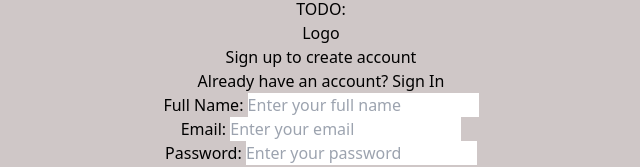
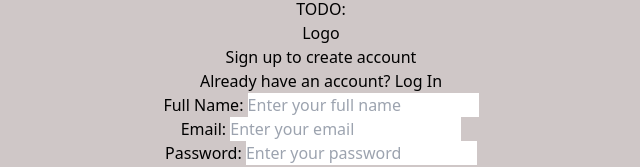
Before and after one commit to AtharvKolekar/BlogWithAppwrite, a React (Vite) app: page /signup in a window 1280 px wide. Shown: the part 131-298 px from the top of the page, without its empty margins (319-959 px from the left). Built offline with nearby package versions, Linux system fonts and the light colour scheme; no server answers.

Commit message:
basic change

```diff
--- a/src/components/Signup.jsx
+++ b/src/components/Signup.jsx
@@ -41,7 +41,7 @@ function Signup() {
                         to="/login"
                         className="font-medium text-primary transition-all duration-200 hover:underline"
                     >
-                        Sign In
+                        Log In
                     </Link>
                 </p>
                 {error && <p className="text-red-600 mt-8 text-center">{error}</p>}
```
